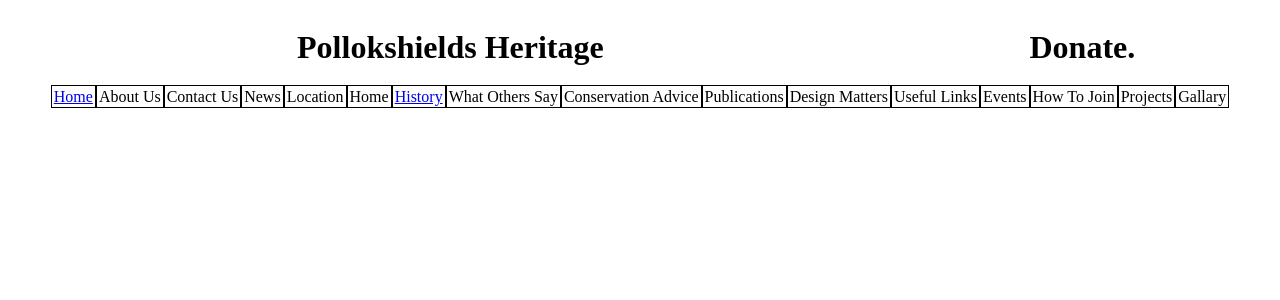
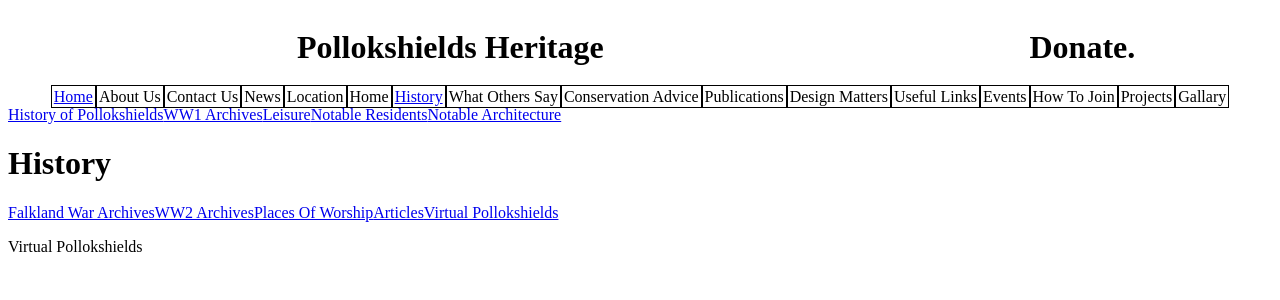
Before and after one commit to jackaquigley/psheritidge, a Vue app: page /history/virtualpollokshields in a window 1280 px wide. Shown: the top 300 px of the page. Built offline with nearby package versions, Linux system fonts and the light colour scheme.

Commit message:
added virtual pollokshields component

```diff
--- /dev/null
+++ b/src/components/history/VirtualPollokshields.vue
@@ -0,0 +1,12 @@
+<template>
+  <div id="">
+    <p>Virtual Pollokshields</p>
+  </div>
+</template>
+<script>
+export default {
+  name: "virtualpollokshields"
+}
+</script>
+<style lang="scss" scoped>
+</style>
--- a/src/router.js
+++ b/src/router.js
@@ -11,6 +11,7 @@ import PlacesOfWorship from '@/components/history/PlacesOfWorship.vue'
 import NotableResidents from '@/components/history/NotableResidents.vue'
 import Articles from '@/components/history/Articles.vue'
 import NotableArchitecture from '@/components/history/NotableArchitecture.vue'
+import VirtualPollokshields from '@/components/history/VirtualPollokshields.vue'
 
 Vue.use(Router)
 
@@ -71,6 +72,11 @@ const router = new Router({
               path: 'notablearchitecture',
               name: 'notablearchitecture',
               component: NotableArchitecture
+            },
+            {
+              path: 'virtualpollokshields',
+              name: 'virtualpollokshields',
+              component: VirtualPollokshields
             }
           ]
         }
--- a/src/views/History.vue
+++ b/src/views/History.vue
@@ -15,6 +15,7 @@
       <router-link :to="{ name: 'ww2archives'}">WW2 Archives</router-link>
       <router-link :to="{ name: 'placesofworship'}">Places Of Worship</router-link>
       <router-link :to="{ name: 'articles'}">Articles</router-link>
+      <router-link :to="{ name: 'virtualpollokshields'}">Virtual Pollokshields</router-link>
     </div>
     <div>
       <router-view></router-view>
```
